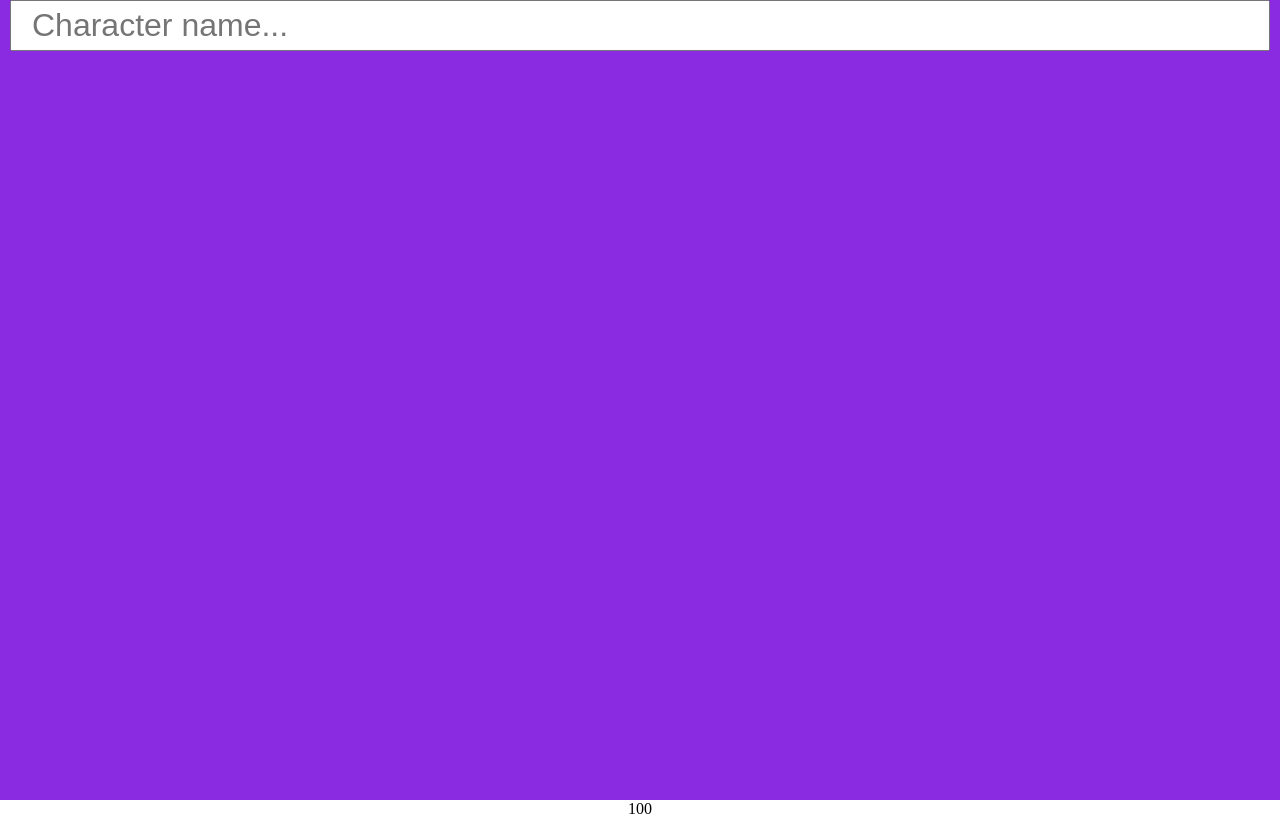
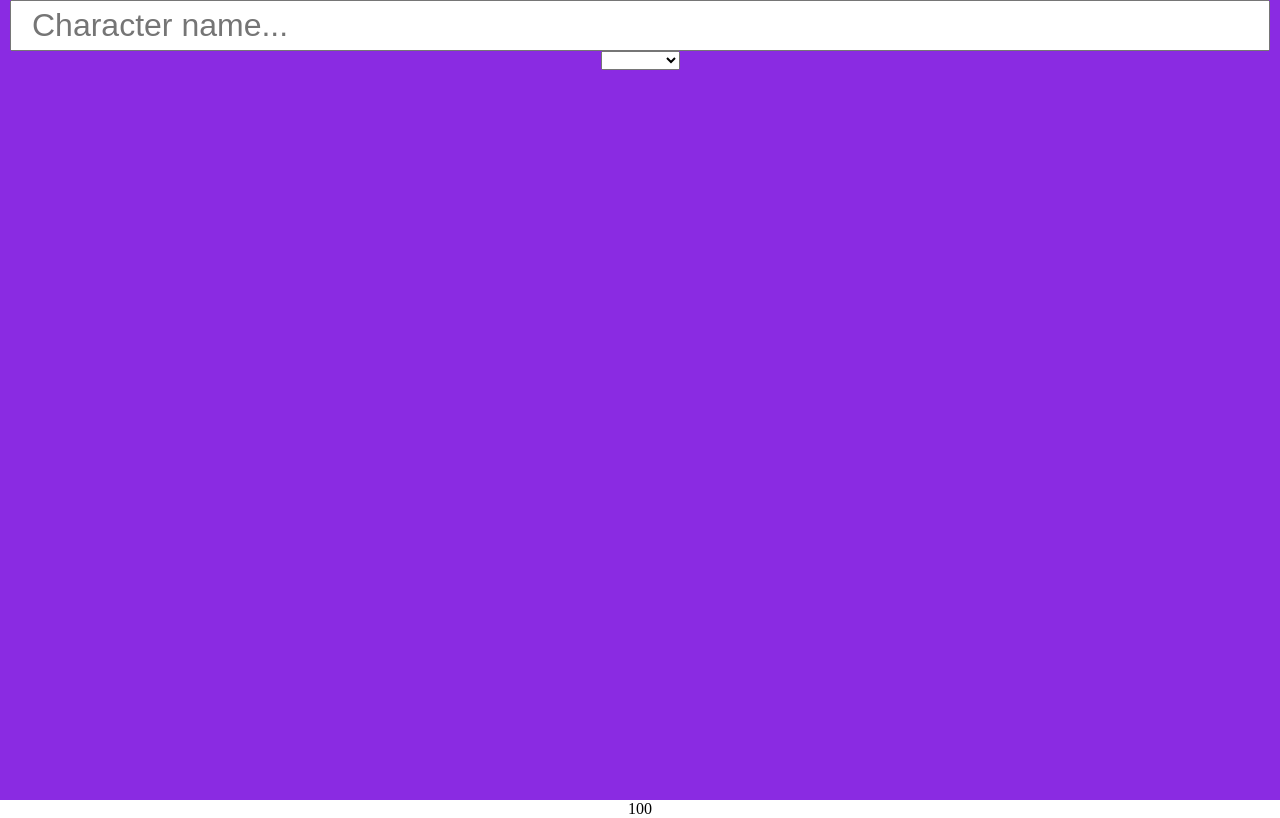
Before and after one commit to styrbjorn-n/FFxiv_collect_app, a React (Create React App) app: page / in a window 1280 px wide. Built offline with nearby package versions, Linux system fonts and the light colour scheme.

Commit message:
added server sorting

```diff
--- a/src/components/SearchbarAPI/SearchBarAPI.jsx
+++ b/src/components/SearchbarAPI/SearchBarAPI.jsx
@@ -1,30 +1,39 @@
-import React, { useEffect } from "react";
-import { useState } from "react";
+import React, { useEffect } from 'react';
+import { useState } from 'react';
 
-import "./SearchBarAPI.css";
-import CharacterResults from "../CharacterResults/CharacterResults";
+import './SearchBarAPI.css';
+import CharacterResults from '../CharacterResults/CharacterResults';
 
 const SearchBar = (props) => {
   console.clear();
   // a debouncer should be changed out for a proper react hook
-  const [input, setIput] = useState("");
-  const [characters, setCharacters] = useState("");
+  const [input, setIput] = useState('');
+  const [characters, setCharacters] = useState('');
+  const [server, setServer] = useState('');
 
   useEffect(() => {
     const timer = setTimeout(() => {
-      if (input !== "") {
-        getCharacterID(input);
+      if (input !== '') {
+        getCharacterID(input, server);
       }
     }, 500);
     return () => clearTimeout(timer);
   }, [input]);
 
-  const handelchange = (e) => {
+  const handelNameChange = (e) => {
     setIput(e.target.value);
   };
 
-  function getCharacterID(name) {
-    fetch("https://xivapi.com/character/search?name=" + name)
+  const handelServerChange = (e) => {
+    setServer(e.target.value);
+  };
+
+  function getCharacterID(name, server) {
+    let serverSearch = '';
+    if (server !== '' && server !== undefined) {
+      serverSearch = '&server=' + server;
+    }
+    fetch('https://xivapi.com/character/search?name=' + name + serverSearch)
       .then((Response) => Response.json())
       .then(function (data) {
         setCharacters(data.Results);
@@ -38,16 +47,23 @@ const SearchBar = (props) => {
           type="text"
           placeholder="Character name..."
           value={input}
-          onChange={handelchange}
+          onChange={handelNameChange}
         />
+        <select onChange={handelServerChange}>
+          <option value=""></option>
+          <option value="alpha">Alpha</option>
+          <option value="lich">Lich</option>
+          <option value="odin">Odin</option>
+          <option value="phoenix">Phoenix</option>
+          <option value="raiden">Raiden</option>
+          <option value="Shiva">Shiva</option>
+          <option value="twintania">Twintania</option>
+          <option value="zodiark">Zodiark</option>
+        </select>
       </div>
       <div>
         <ul>
-          <CharacterResults
-            characters={characters}
-            searchResultHook={props.searchResultHook}
-            setSearchResultHook={props.setSearchResultHook}
-          />
+          <CharacterResults characters={characters} />
         </ul>
       </div>
     </div>
```
